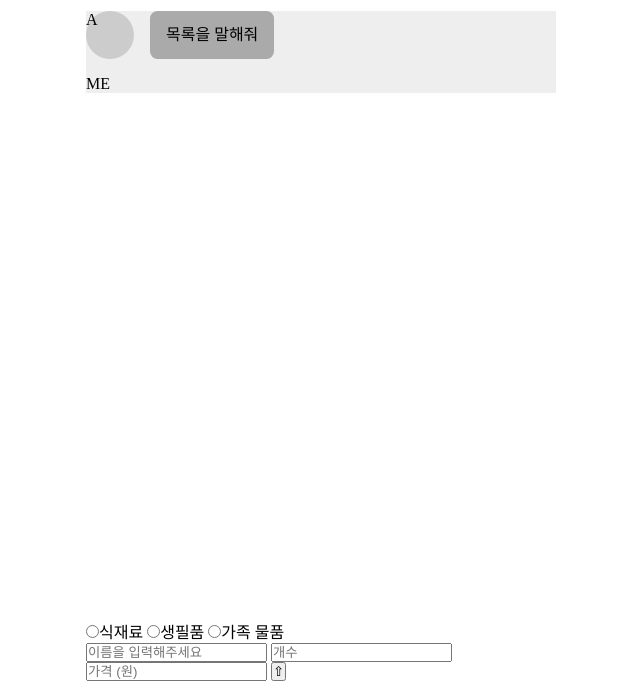
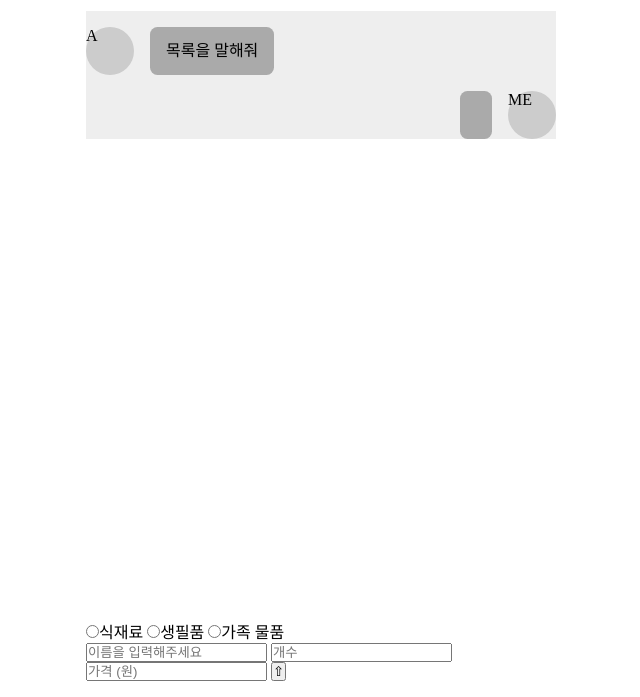
Before and after one commit to muunji/buyList, a website: page public/index.html in a window 1280 px wide. Shown: the part 103-800 px from the top of the page, without its empty margins (319-959 px from the left). Drawn offline with Linux system fonts and the light colour scheme.

Commit message:
구체적인 스타일 적용

```diff
--- a/public/style.css
+++ b/public/style.css
@@ -31,12 +31,13 @@ main > section:first-child {
   gap: 16px;
 }
 
-main div#ask , div#me{
+main div#ask{
   display: flex;
   gap: 16px;
+  margin-top: 16px;
 }
 
-main div#ask div:first-child {
+main div#ask div:first-child, main div#me div:first-child{
   width: 48px;
   height: 48px;
   border-radius: 50%;
@@ -54,3 +55,16 @@ main > section:last-child {
   width: 470px;
   bottom: 16px;
 }
+
+main div#me {
+  display: flex;
+  flex-direction: row-reverse;
+  gap: 16px;
+}
+
+main div#me div:last-child {
+  line-height: 48px;
+  padding: 0 16px;
+  background-color: #aaa;
+  border-radius: 7.5px;
+}
```
